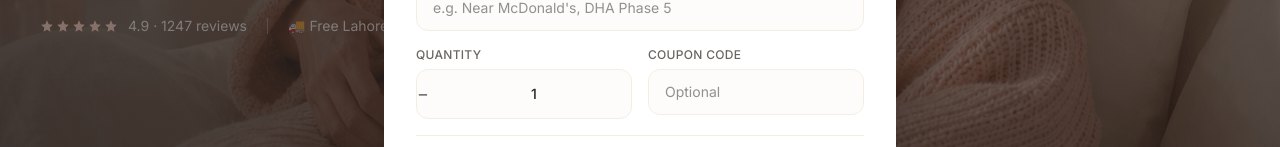
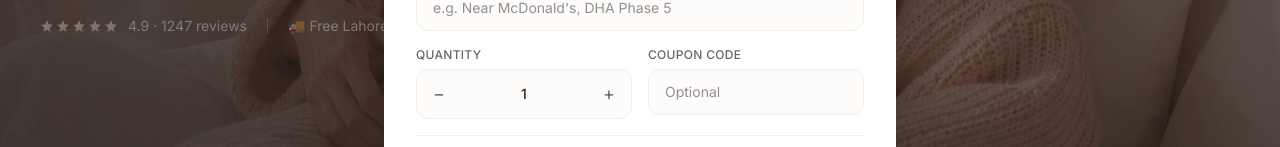
Before and after one commit to Abbas70na9/ZeyvaCare, a React (Vite) app: page / in a window 1280 px wide. Both pictures are taken after a click on the button "Cart". Shown: the part 593-740 px from the top of the page. Built offline with nearby package versions, Linux system fonts and the light colour scheme; no server answers; the database is empty.

Commit message:
Refactor OrderModal button classes for consistency

```diff
--- a/src/components/OrderModal.tsx
+++ b/src/components/OrderModal.tsx
@@ -285,7 +285,7 @@ export default function OrderModal({
                   <button
                     type="button"
                     onClick={() => setQuantity((q) => Math.max(1, q - 1))}
-                    className="w-11 h-12 text-lg text-ink/70 hover:bg-cream-dark transition"
+                    className="w-11 h-12 shrink-0 text-lg text-ink/70 hover:bg-cream-dark transition"
                     aria-label="Decrease quantity"
                   >
                     −
@@ -297,12 +297,12 @@ export default function OrderModal({
                     onChange={(e) =>
                       setQuantity(Math.max(1, parseInt(e.target.value) || 1))
                     }
-                    className="flex-1 text-center bg-transparent focus:outline-none text-sm font-medium"
+                    className="w-0 flex-1 min-w-0 text-center bg-transparent focus:outline-none text-sm font-medium"
                   />
                   <button
                     type="button"
                     onClick={() => setQuantity((q) => q + 1)}
-                    className="w-11 h-12 text-lg text-ink/70 hover:bg-cream-dark transition"
+                    className="w-11 h-12 shrink-0 text-lg text-ink/70 hover:bg-cream-dark transition"
                     aria-label="Increase quantity"
                   >
                     +
```
